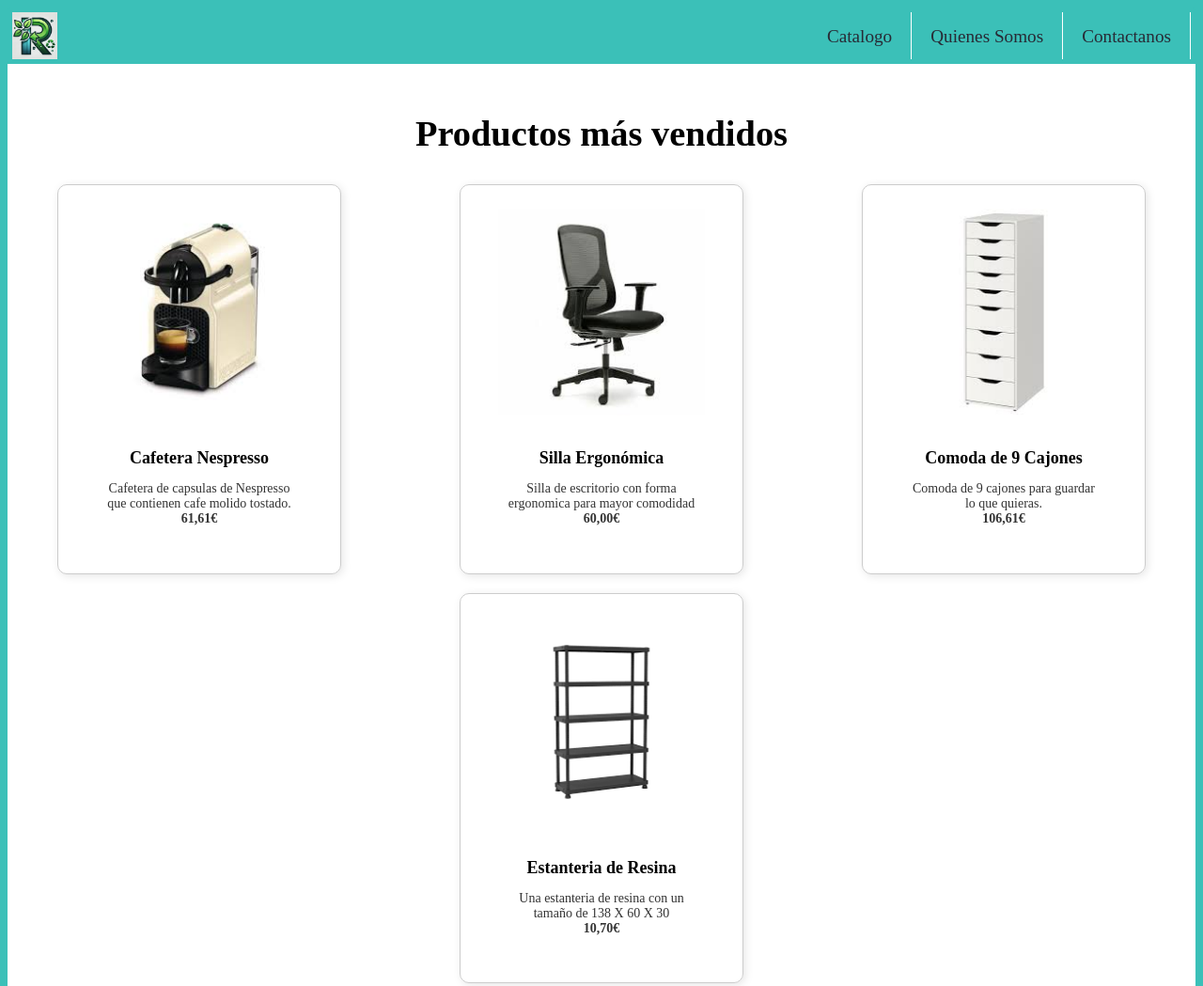
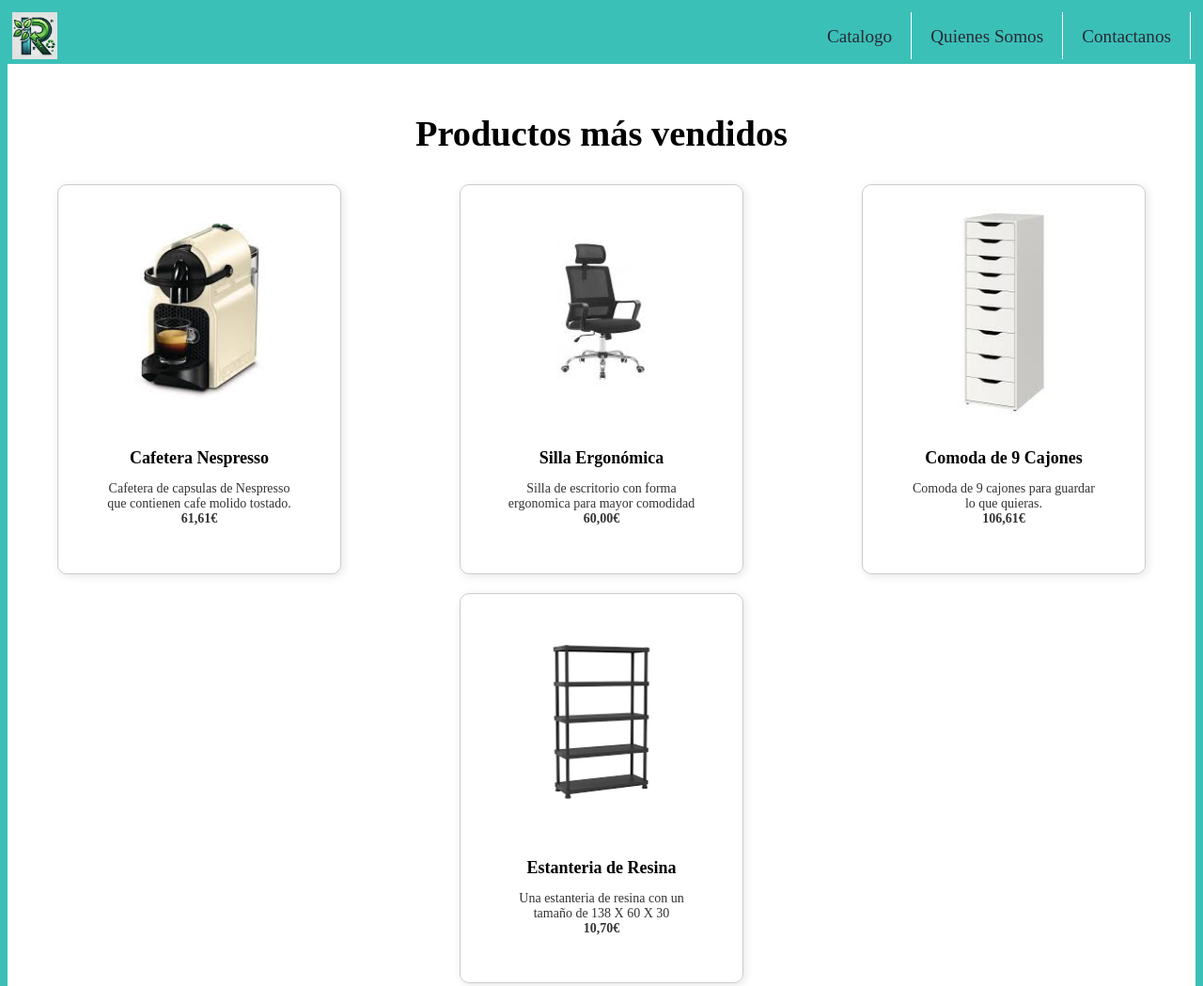
Before and after one commit to AlejandroSierraA/ProyectoRecyclon, a plain HTML site: page index.html in a window 1280 px wide. Shown: the top 1049 px of the page at 94% size. Drawn offline with Linux system fonts and the light colour scheme.

Commit message:
Update index.html

```diff
--- a/index.html
+++ b/index.html
@@ -48,7 +48,7 @@
 
       <article class="card">
         <figure>
-           <a href="Catalogo.html"><img src="imagenes/prueba2.jpg" alt="Silla ergonómica" class="card_image"></a>
+           <a href="Catalogo.html"><img src="imagenes/sillas.jpg" alt="Silla ergonómica" class="card_image"></a>
           <figcaption class="card_body">
             <h3 class="card_title">Silla Ergonómica</h3>
             <p class="card_description">
```
